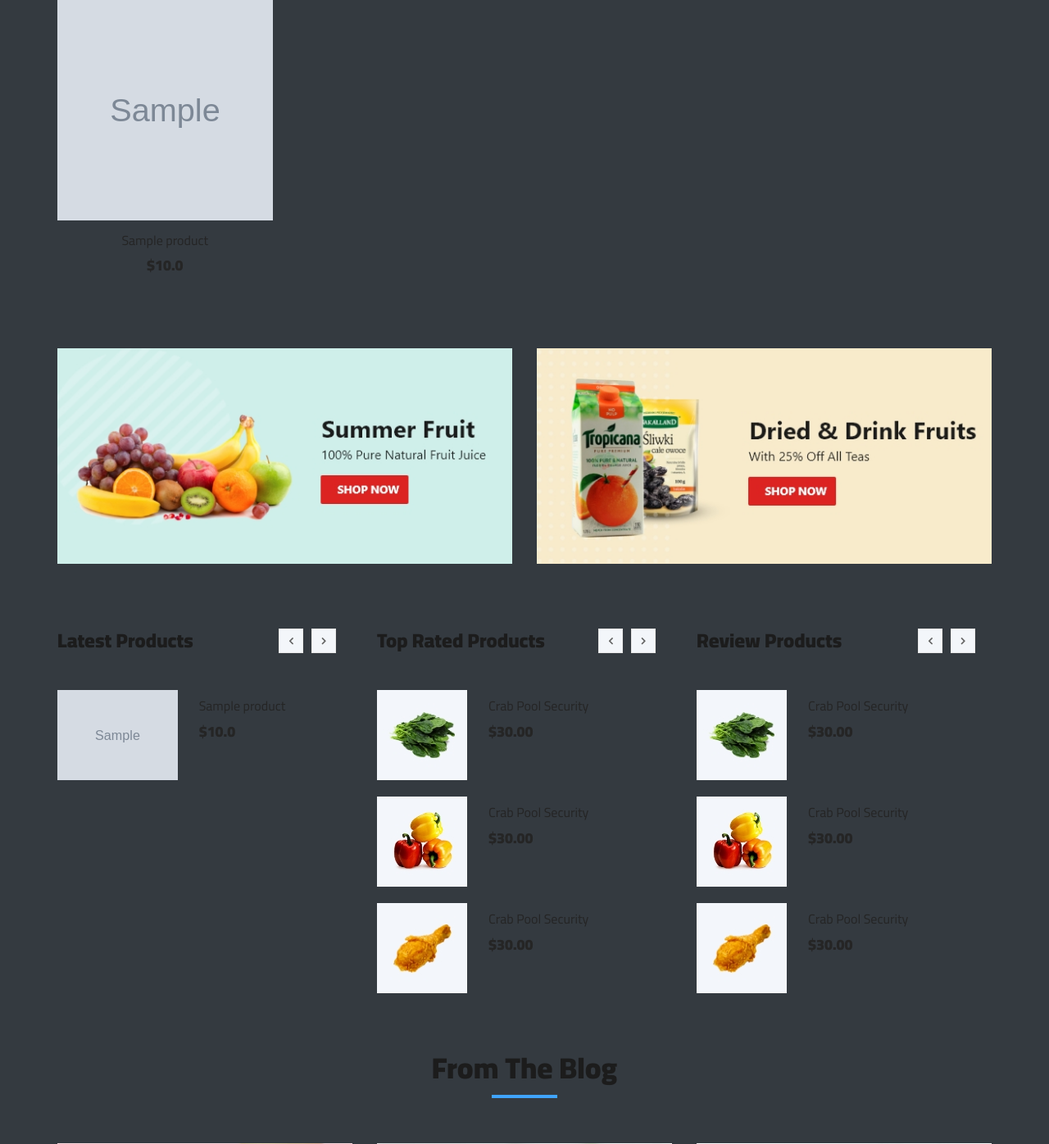
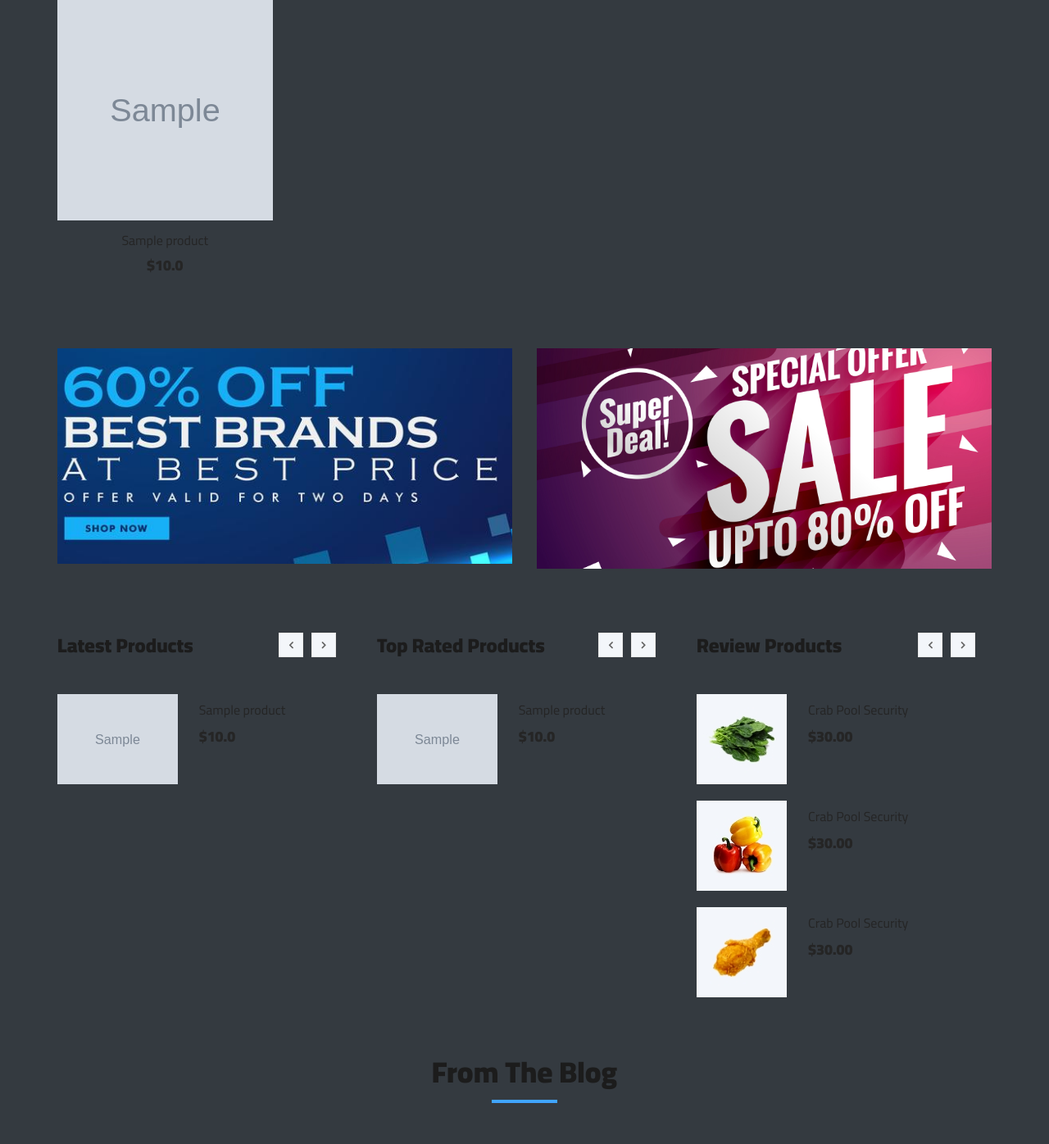
Before and after one commit to turgut-baba/Ecommerce_template, a Django app: page / in a window 1280 px wide. Shown: the part 1209-2605 px from the top of the page at 82% size. Run offline with Django 4.2, Linux system fonts and the light colour scheme; tables that the repository leaves empty hold one stand-in row (values such as "Sample post"); grey boxes marked "Sample" are stand-in pictures; some libraries are stand-ins or nearby versions.

Commit message:
Added banners, small adjustments to main html. Added more listings.

```diff
--- a/store/views.py
+++ b/store/views.py
@@ -27,11 +27,16 @@
         latest1 = Product.objects.order_by("-created_at")[:3]
         latest2 = Product.objects.order_by("-created_at")[3:6]
 
+        rated1 = Product.objects.order_by("-rating")[:3]
+        rated2 = Product.objects.order_by("-rating")[3:6]
+
         context = {
             'Products': item_list,
             'Categories': categories,
             'Latest1': latest1,
-            'Latest2': latest2
+            'Latest2': latest2,
+            'Rating1': rated1,
+            'Rating2': rated2,
         }
         return render(self.request, self.template_name, context)
 
--- a/templates/Test_site/index.html
+++ b/templates/Test_site/index.html
@@ -288,12 +288,12 @@
             <div class="row">
                 <div class="col-lg-6 col-md-6 col-sm-6">
                     <div class="banner__pic">
-                        <img src="img/banner/banner-1.jpg" alt="">
+                        <img src="{% static 'img/main_page/banner-2.png' %}" alt="">
                     </div>
                 </div>
                 <div class="col-lg-6 col-md-6 col-sm-6">
                     <div class="banner__pic">
-                        <img src="img/banner/banner-2.jpg" alt="">
+                        <img src="{% static 'img/main_page/banner-1.png' %}" alt="">
                     </div>
                 </div>
             </div>
@@ -343,62 +343,30 @@
                         <h4>Top Rated Products</h4>
                         <div class="latest-product__slider owl-carousel">
                             <div class="latest-prdouct__slider__item">
+                                {% for product in Rating1 %}
                                 <a href="#" class="latest-product__item">
                                     <div class="latest-product__item__pic">
-                                        <img src="img/latest-product/lp-1.jpg" alt="">
+                                        <img src="{{ MEDIA_URL }}{{ product.image.url }}" alt="">
                                     </div>
                                     <div class="latest-product__item__text">
-                                        <h6>Crab Pool Security</h6>
-                                        <span>$30.00</span>
+                                        <h6>{{product.title}}</h6>
+                                        <span>${{product.price}}</span>
                                     </div>
                                 </a>
+                                {% endfor %}
+                            </div>
+                            <div class="latest-prdouct__slider__item">
+                                {% for product in Rating2 %}
                                 <a href="#" class="latest-product__item">
                                     <div class="latest-product__item__pic">
-                                        <img src="img/latest-product/lp-2.jpg" alt="">
+                                        <img src="{{ MEDIA_URL }}{{ product.image.url }}" alt="">
                                     </div>
                                     <div class="latest-product__item__text">
-                                        <h6>Crab Pool Security</h6>
-                                        <span>$30.00</span>
+                                        <h6>{{product.title}}</h6>
+                                        <span>${{product.price}}</span>
                                     </div>
                                 </a>
-                                <a href="#" class="latest-product__item">
-                                    <div class="latest-product__item__pic">
-                                        <img src="img/latest-product/lp-3.jpg" alt="">
-                                    </div>
-                                    <div class="latest-product__item__text">
-                                        <h6>Crab Pool Security</h6>
-                                        <span>$30.00</span>
-                                    </div>
-                                </a>
-                            </div>
-                            <div class="latest-prdouct__slider__item">
-                                <a href="#" class="latest-product__item">
-                                    <div class="latest-product__item__pic">
-                                        <img src="img/latest-product/lp-1.jpg" alt="">
-                                    </div>
-                                    <div class="latest-product__item__text">
-                                        <h6>Crab Pool Security</h6>
-                                        <span>$30.00</span>
-                                    </div>
-                                </a>
-                                <a href="#" class="latest-product__item">
-                                    <div class="latest-product__item__pic">
-                                        <img src="img/latest-product/lp-2.jpg" alt="">
-                                    </div>
-                                    <div class="latest-product__item__text">
-                                        <h6>Crab Pool Security</h6>
-                                        <span>$30.00</span>
-                                    </div>
-                                </a>
-                                <a href="#" class="latest-product__item">
-                                    <div class="latest-product__item__pic">
-                                        <img src="img/latest-product/lp-3.jpg" alt="">
-                                    </div>
-                                    <div class="latest-product__item__text">
-                                        <h6>Crab Pool Security</h6>
-                                        <span>$30.00</span>
-                                    </div>
-                                </a>
+                                {% endfor %}
                             </div>
                         </div>
                     </div>
--- a/templates/Test_site/login.html
+++ b/templates/Test_site/login.html
@@ -27,13 +27,14 @@
 
 <body>
     <div id="login-form-wrap">
+      <img id="logo" src="{% static 'img/sample-logo.png' %}" alt="">
         <h2>Login</h2>
         <form id="login-form">
           <p>
           <input type="text" id="username" name="username" placeholder="Username" required><i class="validation"><span></span><span></span></i>
           </p>
           <p>
-          <input type="email" id="email" name="email" placeholder="Email Address" required><i class="validation"><span></span><span></span></i>
+            <input type="password" id="password" name="password" placeholder="Password" required><i class="validation"><span></span><span></span></i>
           </p>
           <p>
           <input type="submit" id="login" value="Login">
```
Also changed, not shown: static/Test_site/css/style.css (+11 -11 lines), static/img/main_page/banner-1.png (added), static/img/main_page/banner-2.png (added).
